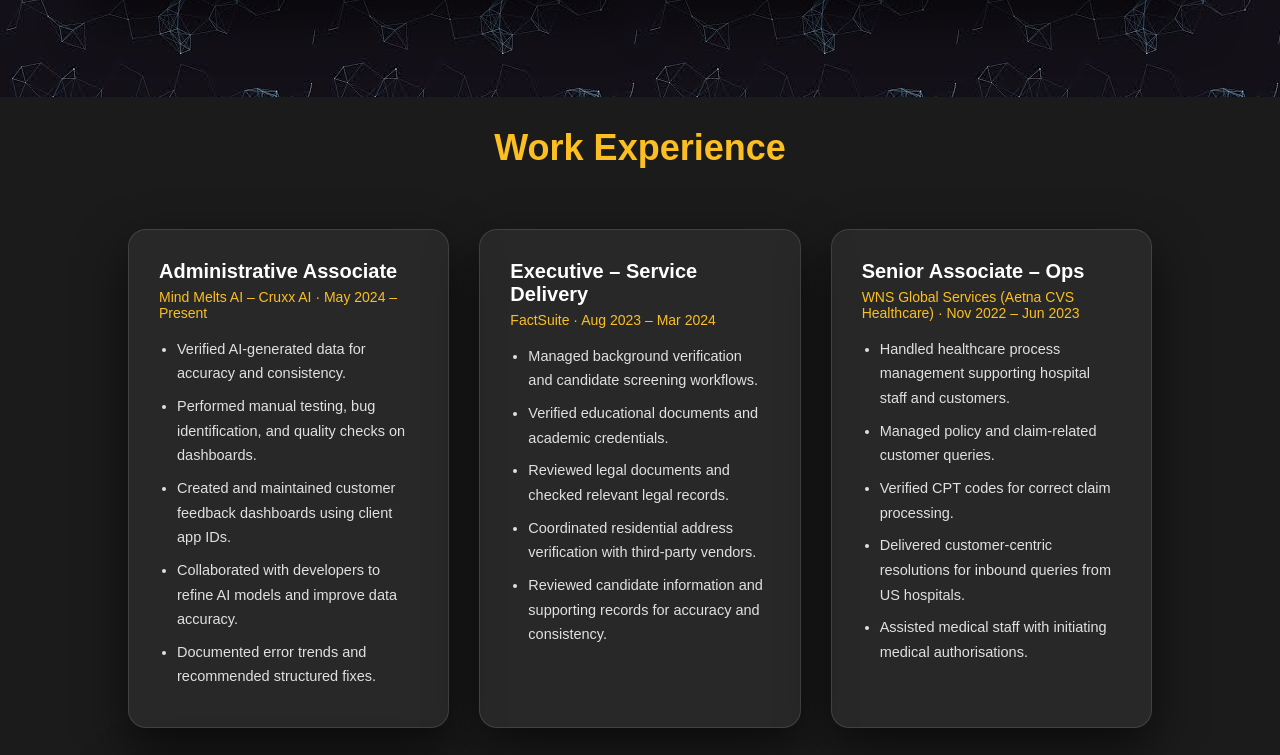
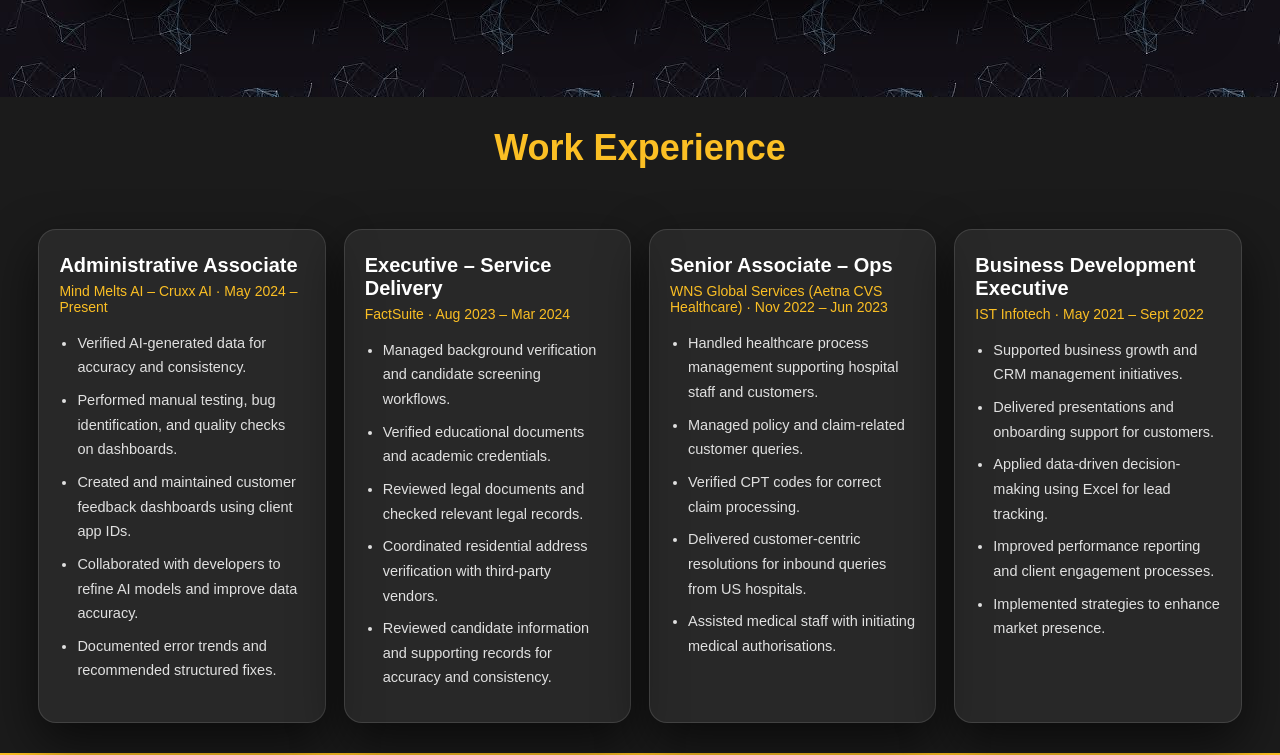
Before and after one commit to asiya-shaikh02/asiya-portfolio, a plain HTML site: page index.html in a window 1280 px wide. Shown: the part 2118-2873 px from the top of the page. Drawn offline with Linux system fonts and the light colour scheme.

Commit message:
Display four experience cards in one desktop row

```diff
--- a/style.css
+++ b/style.css
@@ -899,3 +899,35 @@ section {
     font-size: 15px;
     opacity: 0.85;
 }
+
+/* ================= EXPERIENCE CARD LAYOUT FIX ================= */
+/* Keep all four experience cards in one row on wide screens. */
+.experience {
+    padding: 30px 3%;
+}
+
+.experience-cards {
+    display: grid;
+    grid-template-columns: repeat(4, minmax(0, 1fr));
+    gap: 18px;
+    width: 100%;
+    max-width: 1500px;
+    margin: 0 auto;
+}
+
+.experience-card {
+    min-width: 0;
+    padding: 24px 20px;
+}
+
+@media (max-width: 1100px) {
+    .experience-cards {
+        grid-template-columns: repeat(2, minmax(0, 1fr));
+    }
+}
+
+@media (max-width: 640px) {
+    .experience-cards {
+        grid-template-columns: 1fr;
+    }
+}
```
